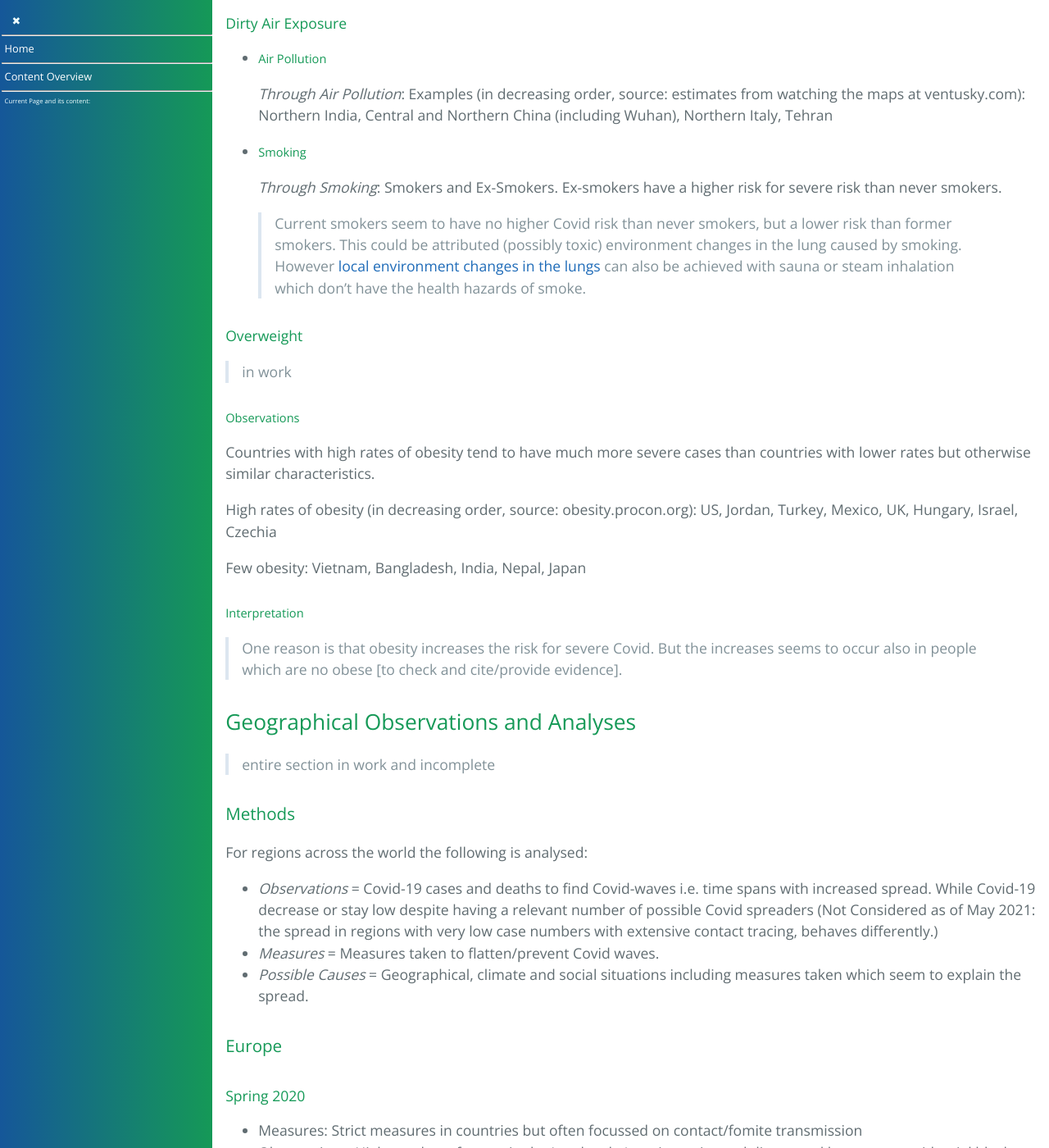
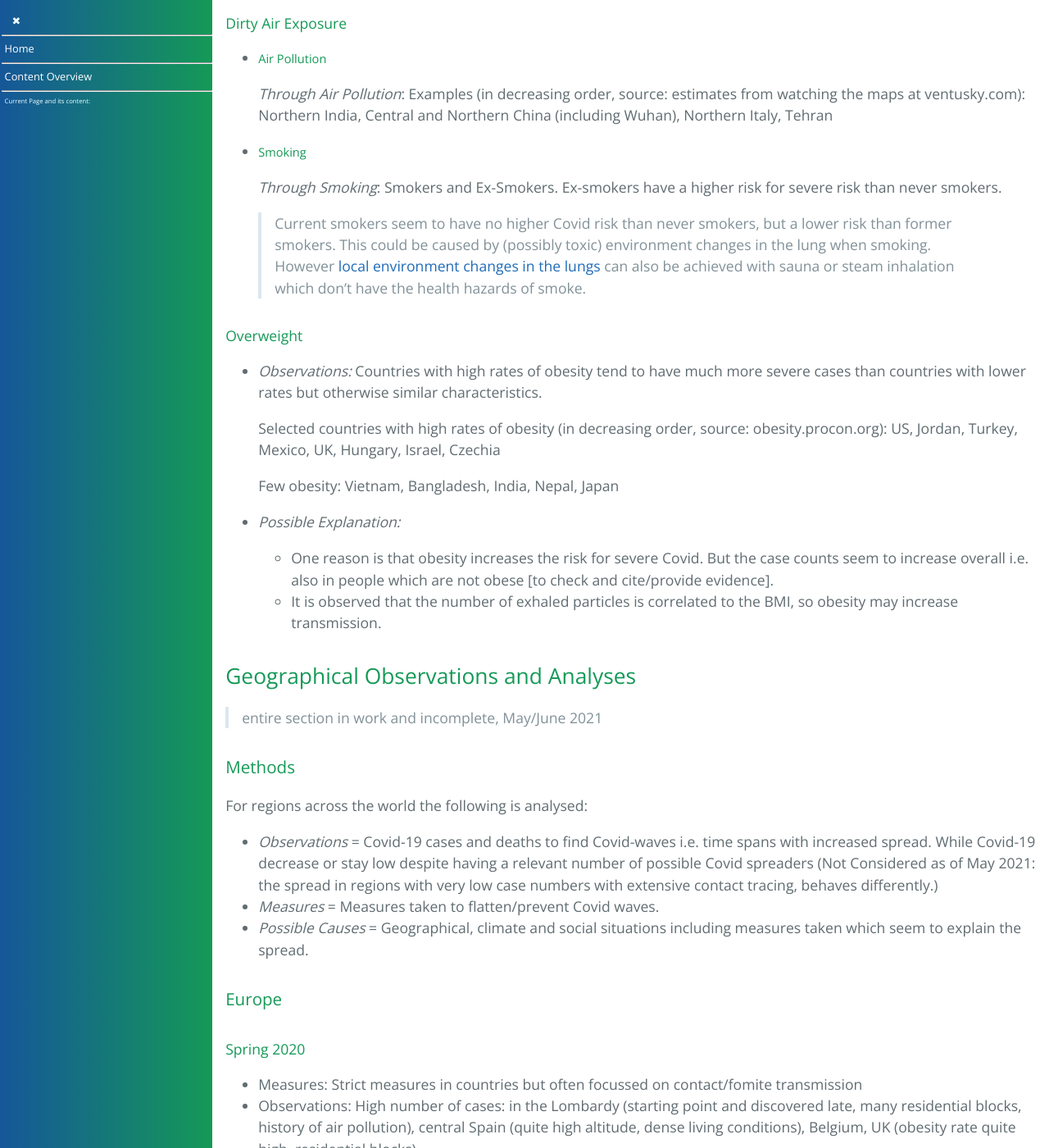
Before and after one commit to forestgrape/coronavirus, a Jekyll site: the page built from 5_epidemiological/spread_analyses.md, in a window 1280 px wide and 1400 px high, scrolled down 7325 px. Shown: the whole window at 82% size. Built offline with Jekyll 4.4.1, drawn with Linux system fonts in a browser that asks for light colours; our own code applies the rules of GitHub Pages for plain Markdown files; some of the changed text lies outside the part shown.

Commit message:
clarifications and formulations

```diff
--- a/5_epidemiological/spread_analyses.md
+++ b/5_epidemiological/spread_analyses.md
@@ -90,10 +90,10 @@ The observations strongly indicate a generalized aerosol transmission model for
 
 Regarding prevention measures relevant is, that the transmission of symptomatic Covid correlates to the amount of air exchanged. The exact transmission mechanism provides additional insights and helps fine-tuning but mostly it can be abstracted away. One of the most important prevention measure is Ventilation, especially in warm environments.
 
+
 ### Summary Findings Population Characteristics
 * Population groups with an adequate and in form immune system in the lungs mostly get mild diseases and seem to be less infectious. These includes young people and especially children for whom Covid is no more or even less dangerous than common cold viruses or influenza.
 * On the other hand populations with long-time exposure to air pollution or have high prevalence of risk factors such as few movement and/or severe obesity tend to have more Covid cases and higher fatality rates.
-
 
 
 ### Summary Geographical Observations and Analyses
@@ -177,6 +177,7 @@ Situations with many severe Covid cases:
 
 Remark: Protection measures help to reduce shared air, which is reduced by ventilation or filtered to some extent by masks. E.g. in public transport with good ventilation and good fitting masks the infection risk is likely low.
 
+
 ### Dry Indoor Air is associated to the Spread of severe Covid
 
 #### Heated, ACs, Dry Outdoors => Dry Indoor Air
@@ -205,27 +206,25 @@ Nearly all steep increases in severe cases and deaths have been observed in sett
 * ##### Smoking
   _Through Smoking_: Smokers and Ex-Smokers. Ex-smokers have a higher risk for severe risk than never smokers.
 
-  > Current smokers seem to have no higher Covid risk than never smokers, but a lower risk than former smokers. This could be attributed (possibly toxic) environment changes in the lung caused by smoking. However [local environment changes in the lungs](../6_prevention_and_treatment/temperature_modulation.md) can also be achieved with sauna or steam inhalation which don't have the health hazards of smoke.
-
+  > Current smokers seem to have no higher Covid risk than never smokers, but a lower risk than former smokers. This could be caused by (possibly toxic) environment changes in the lung when smoking. However [local environment changes in the lungs](../6_prevention_and_treatment/temperature_modulation.md) can also be achieved with sauna or steam inhalation which don't have the health hazards of smoke.
 
 #### Overweight
-> in work
+* *Observations:*
+    Countries with high rates of obesity tend to have much more severe cases than countries with lower rates but otherwise similar characteristics.
 
-##### Observations
-Countries with high rates of obesity tend to have much more severe cases than countries with lower rates but otherwise similar characteristics.
+    Selected countries with high rates of obesity (in decreasing order, source: obesity.procon.org):
+    US, Jordan, Turkey, Mexico, UK, Hungary, Israel, Czechia
 
-High rates of obesity (in decreasing order, source: obesity.procon.org):
-US, Jordan, Turkey, Mexico, UK, Hungary, Israel, Czechia
+    Few obesity: Vietnam, Bangladesh, India, Nepal, Japan
 
-Few obesity: Vietnam, Bangladesh, India, Nepal, Japan
-
-##### Interpretation
-> One reason is that obesity increases the risk for severe Covid. But the increases seems to occur also in people which are no obese [to check and cite/provide evidence].
+* *Possible Explanation:*
+    * One reason is that obesity increases the risk for severe Covid. But the case counts seem to increase overall i.e. also in people which are not obese [to check and cite/provide evidence].
+    * It is observed that the number of exhaled particles is correlated to the BMI, so obesity may increase transmission.
 
 
 
 ## Geographical Observations and Analyses
-> entire section in work and incomplete
+> entire section in work and incomplete, May/June 2021
 
 ### Methods
 For regions across the world the following is analysed:
@@ -308,7 +307,6 @@ The spread patterns are in-between the observations from Europe/North America an
 
 
 ### India
-> in work
 
 #### Northern States
 ##### Spring 2021
@@ -322,9 +320,9 @@ The spread patterns are in-between the observations from Europe/North America an
 * Observations: High number of severe cases in the tourism regions in the South such as Goa or Puducherry.
 * Possible Causes: These regions have warm and humid climate in the Spring often due to South winds. Due to tourism air-conditioning is likely widespread (tourism brings culture, technology and money).
 
-> Tourism and travelling play an important role in culture and technological exchange across the world. Historic examples are numerous:
-> * Marco Polo brought back many things from his journey along the silk road.
-> * The first trams in Switzerland were not in the urban centres but up in mountainous and rural Engadin brought by British tourists.
+  > Tourism and travelling play an important role in culture and technological exchange across the world. Historic examples are numerous:
+  > * Marco Polo brought back many things from his journey along the silk road.
+  > * The first trams in Switzerland were not in the urban centres but up in mountainous and rural Engadin brought by British tourists [to confirm].
 
 
 ### Nepal
@@ -382,7 +380,7 @@ Infectious disease wave through the clusters until there's no more ground to nou
 * In less densely populated provinces (more rural and smaller cities) the Covid-waves are more steep and shorter i.e. the incidence curve is more peaked compared to the incidence curves in large cities (Observation and simulations by [Rader,Scarpino et al](#summary-rader,scarpino)).
 
 > I also except that in rural settings:
-> * at the peak incidence a large share of the population is infected at the same time and the wave passes through the entire community in one go.
+> * at the peak incidence a large share of the population is infected at the same time and the wave passes through the entire community in one go (e.g. observed by [Dalziel et al](#summary-dalziel) for influenza).
 > * lower death rates (probably 2/3) due to immune systems better adapted to viruses.
 
 
@@ -415,9 +413,6 @@ On the country level Covid cases and deaths are positively correlated to income.
 ---
 
 ## Analyses of Historical Transmissions
-
-> written March 2020, in rework May 2021
-
 * The initial cases that led to the discovery of Sars-CoV-2 occurred  during cold outdoor air temperature and therefore dry indoor air in the Wuhan Sea Food market. Pictures of the market suggest that the market is partly indoor and therefore likely heated. The zoonoses of Sars-Cov-1 also are linked to a live animal market or civets kept inside restaurants.
 * The primary spreading indoors can be a reason  this new betacoronavirus diseases occurred recently, even though overall hygiene increased. There are other possible explanations however: One is that the diagnostic tooling improved enabling the discovery of these diseases (MERS, discovered in 2012, has been infecting humans at least for several decades, which is known from analyzing backup samples [to cite]).
 
@@ -885,7 +880,7 @@ Seroprevalence in six slum and non-slum communities across three wards (one each
 * "Combined with reported COVID-19 cases and numbers of death in sampled wards, our findings suggest a high asymptomatic spread of the infection and an infection fatality rate of 0·076% in slums and 0·263% in non-slums."
 * In slums at age>60 the seroprevalence was highest with about 60%. While in non-slums it was lowest for those over 60, with about 12% (Table e5)
 
-> in slums likely is not possible for the older to avoid infection and they may also spend more time indoor.
+  > In slums likely is not possible for the older to avoid infection and they may also spend more time indoor.
 
 
 ### References SARS-2 in Eastern Africa
@@ -999,11 +994,11 @@ The Lancet. Global health, 9(5), e588–e589. <https://doi.org/10.1016/S2214-109
   * Healthcare staff
 * *Location:* Kinshasa (capital of the Democratic Republic of Congo)
 ##### Results
-* "202 samples (36%) were seropositive using the EUROIMMUN IgG, 171 (30%) using the Quickzen IgM and 72 (13%) using the Quickzen IgG. Only 46 (8%) of 562 samples were positive by all three tests."
-* "Two of eight participants who had previously tested positive by SARS-CoV-2 PCR were seronegative by all three commercial serology tests."
-* "89 (16%) samples were positive for malaria by microscopy."
+1. "202 samples (36%) were seropositive using the EUROIMMUN IgG, 171 (30%) using the Quickzen IgM and 72 (13%) using the Quickzen IgG. Only 46 (8%) of 562 samples were positive by all three tests."
+2. "Two of eight participants who had previously tested positive by SARS-CoV-2 PCR were seronegative by all three commercial serology tests."
+3. "89 (16%) samples were positive for malaria by microscopy."
 
-> The seroprevalence is likely 40% or more since the PCR testees suggest a low sensitivity of the immune assays.
+> The seroprevalence (1.) is likely over 40% since low seroprevalence of those with a positive PCR test (2.) suggest a low sensitivity of the immune assays.
 
 ##### Method Details
 * *Seroprevalence:* "These three commercial assays were the EUROIMMUN IgG ELISA (EUROIMMUN, Lübeck, Germany)—a widely used assay in Europe, with sensitivity of 94·6% and specificity of 99·8%—and Quickzen IgG and IgM (Zentech, Belgium), a lateral flow test that detects IgG and IgM antibodies on a single device with a specificity of 100% and sensitivity of 68·8% for IgM and 49·2% for IgG.1"
```
Also changed, not shown: other parts of 5_epidemiological/spread_analyses.md (+5 -5 lines).
